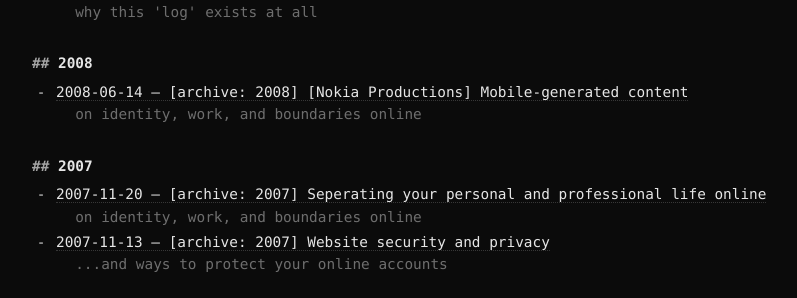
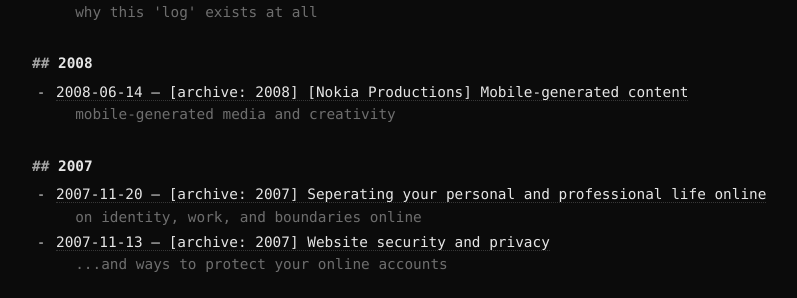
Before and after one commit to raelovejoy/raelog, a Jekyll site: the page built from archive.html, in a window 1280 px wide. Shown: the part 550-848 px from the top of the page, without its empty margins (208-1005 px from the left). Built offline with Jekyll 4.4.1, drawn with Linux system fonts in a browser that asks for light colours.

Commit message:
Update 2008-06-14-archive-2008-mobile-generated-content.md

```diff
--- a/_posts/2008-06-14-archive-2008-mobile-generated-content.md
+++ b/_posts/2008-06-14-archive-2008-mobile-generated-content.md
@@ -1,7 +1,7 @@
 ---
 layout: post
 title: "[archive: 2008] [Nokia Productions] Mobile-generated content"
-summary: on identity, work, and boundaries online
+summary: mobile-generated media and creativity
 ---
 
 ## Original title: [Nokia Productions] Mobile-generated content
```
